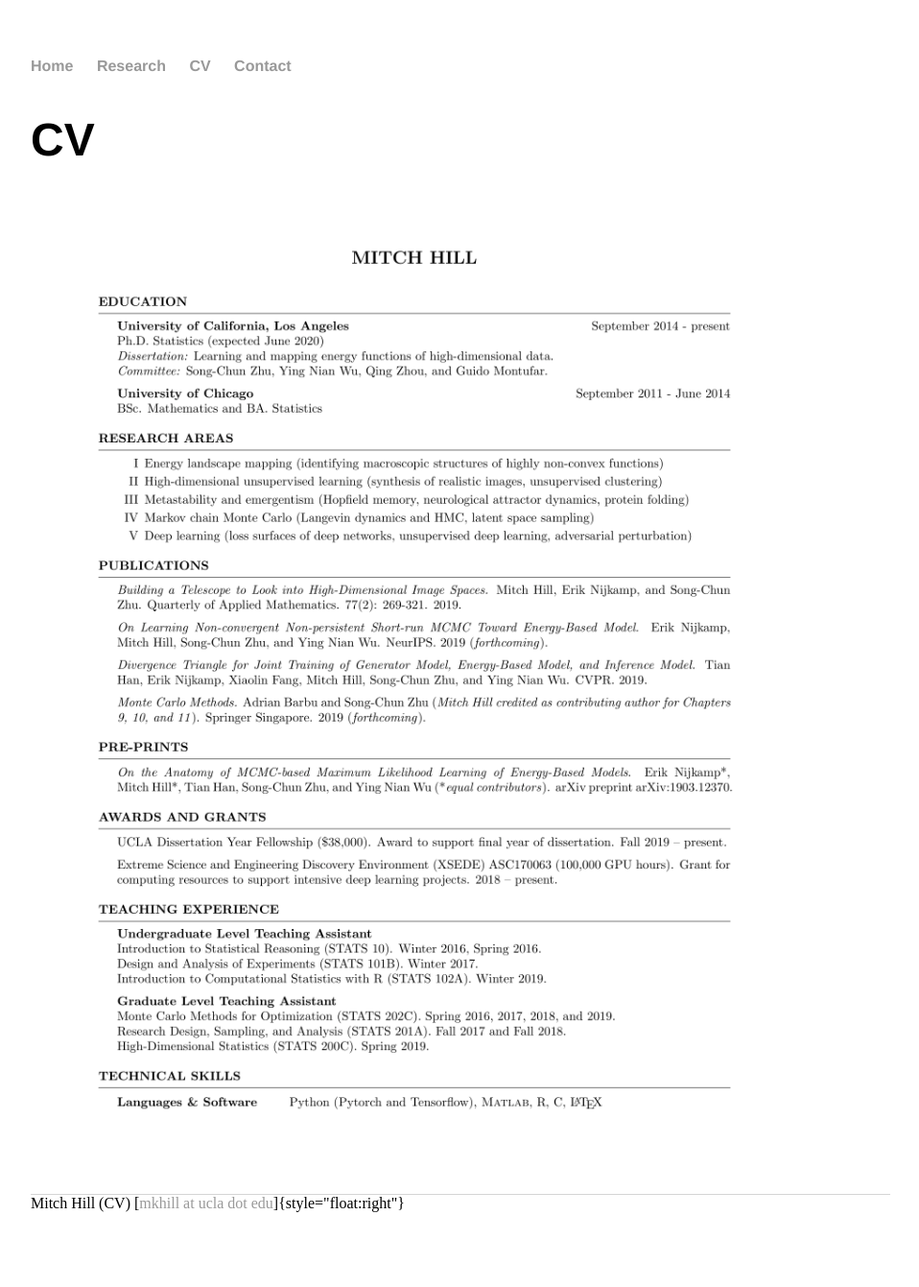
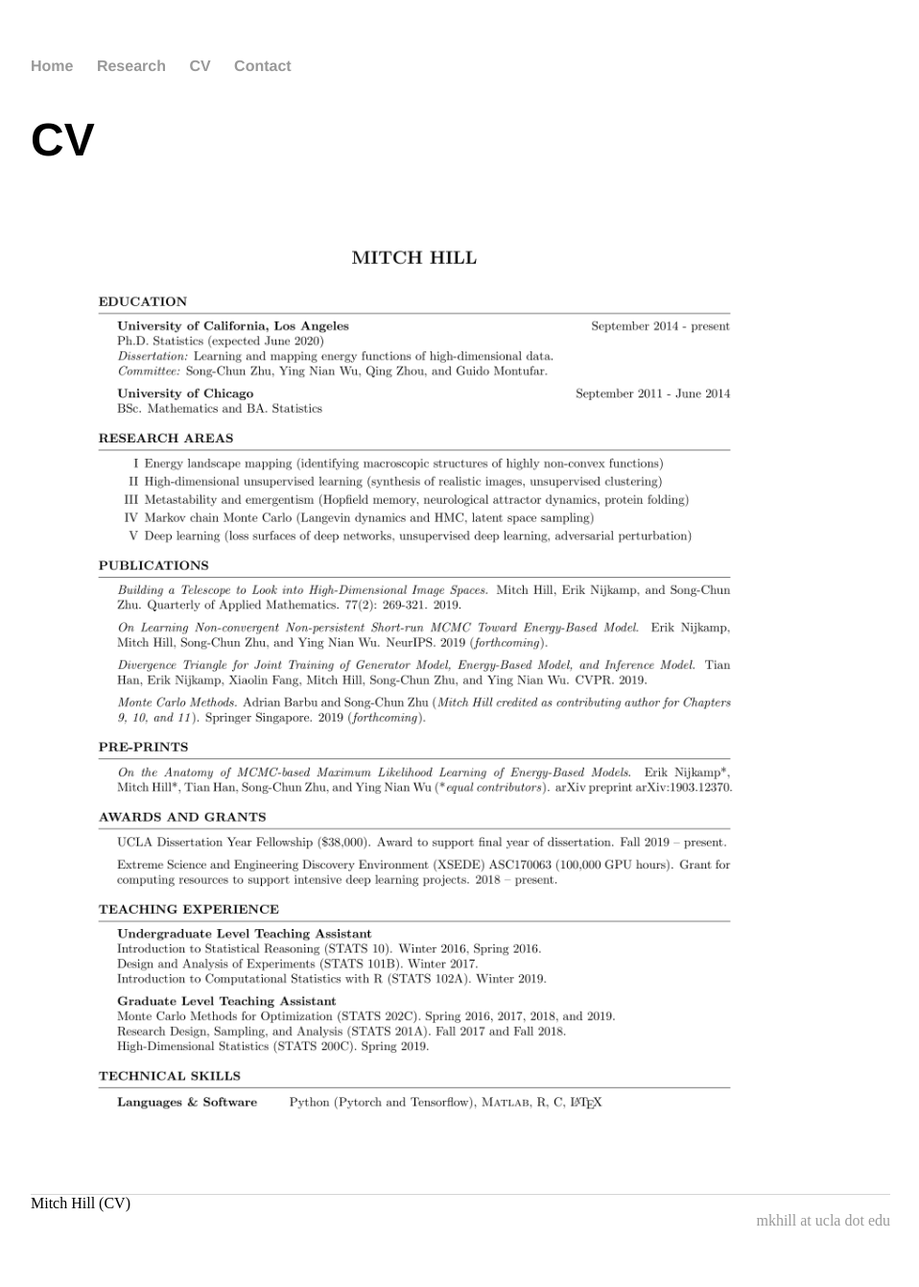
Before and after one commit to point0bar1/point0bar1.github.io, a Jekyll site: the page built from cv/index.html, in a window 1280 px wide. Shown: the whole page at 96% size, without its empty margins (160-1118 px from the left). Built offline with Jekyll 4.4.1, drawn with Linux system fonts in a browser that asks for light colours.

Commit message:
Update default.html

```diff
--- a/_layouts/default.html
+++ b/_layouts/default.html
@@ -20,7 +20,7 @@
 
 			</div><!-- /.container -->
 			<footer>
-				{{ page.title }} [<a href="mailto:mkhill@ucla.edu">mkhill at ucla dot edu</a>]{style="float:right"}
+				{{ page.title }} <div style="text-align: right"> <a href="mailto:mkhill@ucla.edu">mkhill at ucla dot edu</a> </div>
 			</footer>
 		</body>
 	</html>
```
